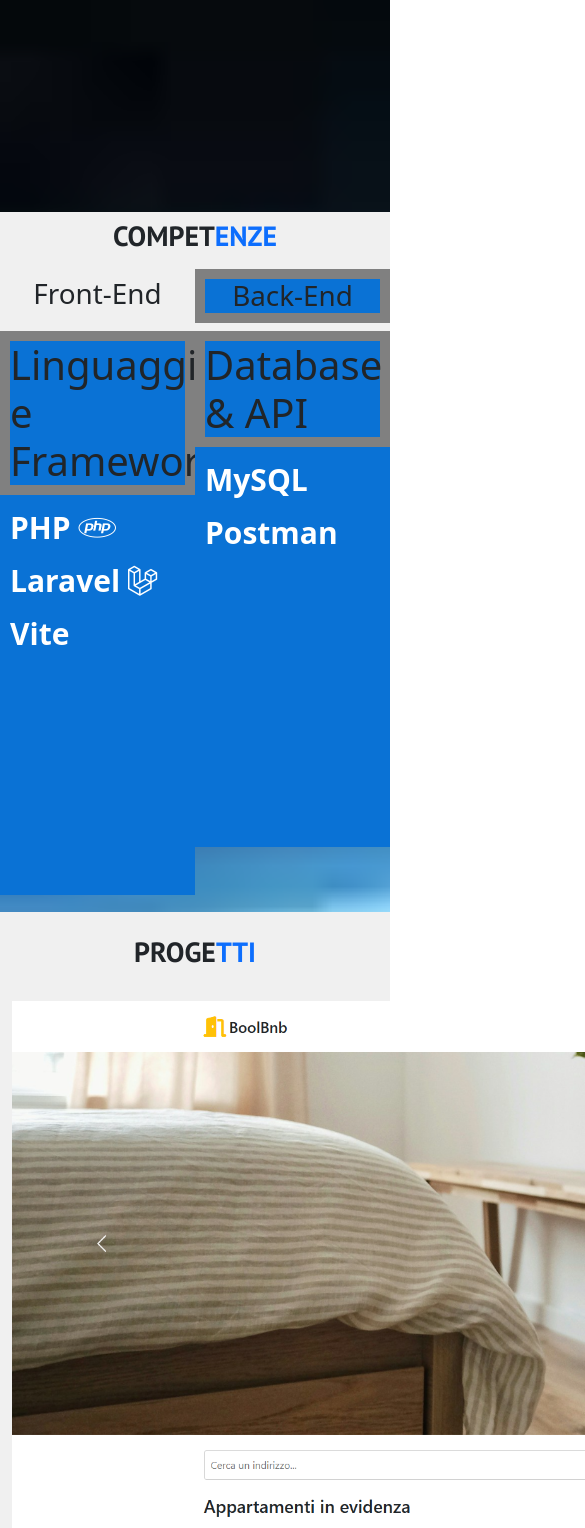
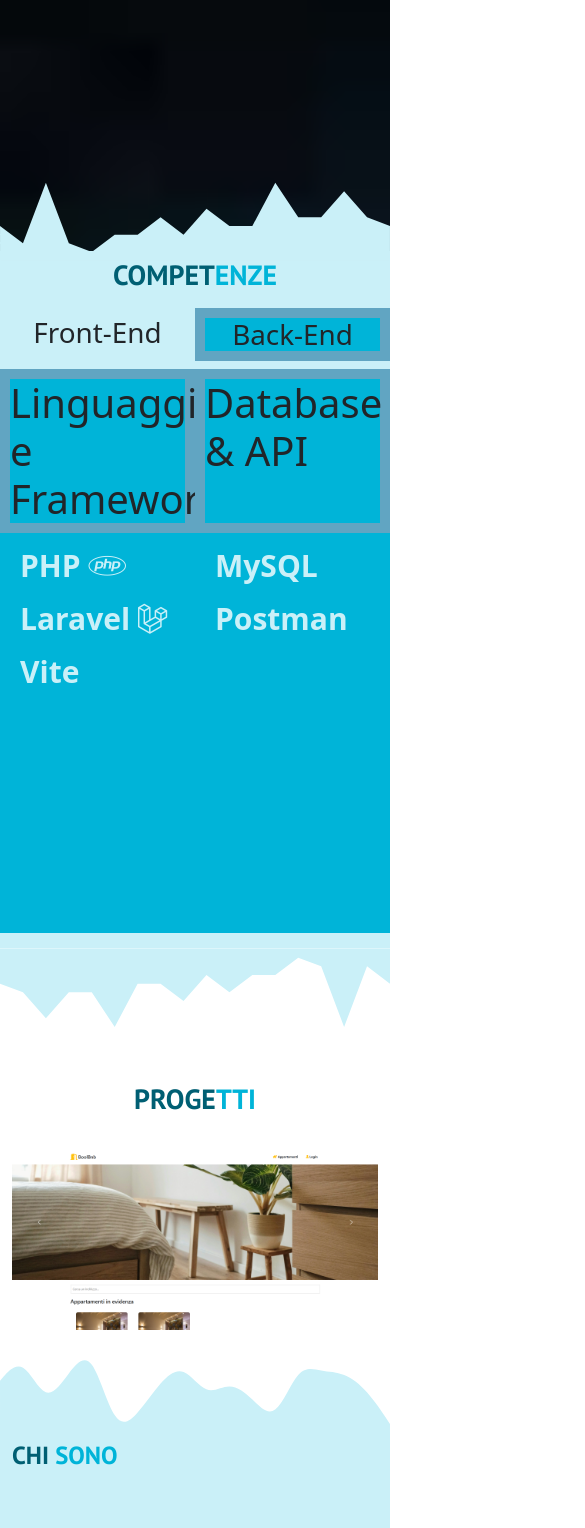
Before and after one commit to claudiopatti/Portfolio, a Vue app: page / in a window 390 px wide. Shown: the part 432-1960 px from the top of the page, 585 px wide, since content can reach past the window. Built offline with nearby package versions, Linux system fonts and the light colour scheme; a web font is replaced by a local one.

Commit message:
migliorie responsive e main

```diff
--- a/src/components/MainApp.vue
+++ b/src/components/MainApp.vue
@@ -35,15 +35,21 @@ export default {
     </div>
 </div>
 
-<div class="container pt-5 Second-main" id="second-main">
+<svg xmlns="http://www.w3.org/2000/svg" viewBox="0 0 1440 320" class="image-up-layout-competenze"><path fill="#CAF0F8" fill-opacity="1" d="M0,192L84.7,256L169.4,32L254.1,256L338.8,288L423.5,224L508.2,224L592.9,160L677.6,224L762.4,128L847.1,192L931.8,192L1016.5,32L1101.2,160L1185.9,160L1270.6,64L1355.3,160L1440,192L1440,320L1355.3,320L1270.6,320L1185.9,320L1101.2,320L1016.5,320L931.8,320L847.1,320L762.4,320L677.6,320L592.9,320L508.2,320L423.5,320L338.8,320L254.1,320L169.4,320L84.7,320L0,320Z"></path></svg>
+
+<div class="Second-main" id="second-main">
+
+    <div class="row g-0">
+        <div class="col column-Skills px-0">
+
+            <h1 class="text-center py-2 pt-sans-bold">COMPET<span class="text-title">ENZE</span>  </h1>
+
+            <div class="container pb-3">
+
                 <div class="row">
-        <div class="col column-Skills">
+                    <div @click="changeSkillFront()" class="col-6 ">
 
-            <h1 class="text-center py-2 pt-sans-bold">COMPET<span class="text-primary">ENZE</span>  </h1>
-            <div class="row">
-                <div @click="changeSkillFront()" class="col-6">
-
-                    <h2 v-if="this.change_skill == true" class="text-center fs-1 pt-2">Front-End</h2>
+                        <h2 v-if="this.change_skill == true" class="text-center fs-1 pt-2 button-skill-without-click">Front-End</h2>
                         <h2 v-else-if="this.change_skill == false" class="text-center fs-1 button-skill-click">Front-End</h2>
 
 
@@ -51,17 +57,20 @@ export default {
 
                     <div @click="changeSkillBack()" class="col-6">
 
-                    <h2 v-if="this.change_skill == false" class="text-center fs-1 pt-2">Back-End</h2>
+                        <h2 v-if="this.change_skill == false" class="text-center fs-1 pt-2 button-skill-without-click">Back-End</h2>
                         <h2 v-else-if="this.change_skill == true" class="text-center fs-1 button-skill-click">Back-End</h2>
 
                     </div>
                 </div>
 
-            <div v-if="this.change_skill == false" class="row">
+                <div v-if="this.change_skill == false" class="row container-title-skill">
 
                     <div class="col p-0">
+                        <div>
+                            <h3 class="title-skill">Linguaggi e Framework</h3>
 
-                    <h3 class="title-skill">Linguaggi e Framework</h3>
+                        </div>
+
 
                         <div class="container-name-skill">
                             <div  v-for="skill in store.skills" :key="skill.id">
@@ -76,10 +85,28 @@ export default {
 
                 </div>
 
-            <div v-else-if="this.change_skill == true" class="row" >
+                <div v-else-if="this.change_skill == true" class="" >
+
+                    <div class="row container-title-skill">
+
                         <div class="col-6">
 
                             <h3 class="title-skill skill-back">Linguaggi e Framework</h3>
+
+                        </div>
+
+                        <div class="col-6">
+
+                            <h3 class="title-skill">Database & API</h3>
+
+                        </div>
+
+                    </div>
+
+                    <div class="row">
+                        <div class="col-6">
+
+                            <!-- <h3 class="title-skill skill-back">Linguaggi e Framework</h3> -->
 
                             <div class="container-name-skill">
                                 <div class="" v-for="skill in store.skills" :key="skill.id">
@@ -93,7 +120,7 @@ export default {
 
                         <div class="col-6">
 
-                    <h3 class="title-skill">Database & API</h3>
+                            <!-- <h3 class="title-skill">Database & API</h3> -->
 
                             <div class="container-name-skill">
                                 <div class="" v-for="skill in store.skills" :key="skill.id">
@@ -106,17 +133,7 @@ export default {
                         </div>
 
                     </div>
-        </div>
-    </div>
-</div>
 
-<div class="container pt-5 Third-main" id="third-main">
-    <div class="row">
-        <div class="col column-project">
-            <h1 class="py-4 text-center pt-sans-bold">PROGE<span class="text-primary">TTI</span></h1>
-
-            <div class="row card-project">
-                <img class="px-0" src="../assets/immagine di Boolbnb.png" alt="Immagine-Boolbnb">
 
                 </div>
 
@@ -124,12 +141,41 @@ export default {
         </div>
     </div>
 
-<div class="container pt-5 Quarter-main" id="quarter-main">
-    <div class="row">
+</div>
+
+<svg xmlns="http://www.w3.org/2000/svg" viewBox="0 0 1440 320" class="image-down-layout-competenze"><path fill="#CAF0F8" fill-opacity="1" d="M0,192L84.7,256L169.4,32L254.1,256L338.8,288L423.5,224L508.2,224L592.9,160L677.6,224L762.4,128L847.1,192L931.8,192L1016.5,32L1101.2,160L1185.9,160L1270.6,64L1355.3,160L1440,192L1440,320L1355.3,320L1270.6,320L1185.9,320L1101.2,320L1016.5,320L931.8,320L847.1,320L762.4,320L677.6,320L592.9,320L508.2,320L423.5,320L338.8,320L254.1,320L169.4,320L84.7,320L0,320Z"></path></svg>
+
+<div class="Third-main pt-1" id="third-main">
+    <div class="row g-0">
+        <div class="col column-project">
+            <h1 class="py-4 text-center pt-sans-bold">PROGE<span class="text-title">TTI</span></h1>
+
+            <div class="container">
+
+                <div class="row card-project">
+
+                    <img class="px-0" src="../assets/immagine di Boolbnb.png" alt="Immagine-Boolbnb">
+
+                </div>
+
+            </div>
+
+
+        </div>
+    </div>
+</div>
+
+<svg xmlns="http://www.w3.org/2000/svg" viewBox="0 0 1440 320" class="image-up-layout-chisono"><path fill="#CAF0F8" fill-opacity="1" d="M0,128L14.1,112C28.2,96,56,64,85,80C112.9,96,141,160,169,170.7C197.6,181,226,139,254,101.3C282.4,64,311,32,339,69.3C367.1,107,395,213,424,256C451.8,299,480,277,508,245.3C536.5,213,565,171,593,138.7C621.2,107,649,85,678,96C705.9,107,734,149,762,160C790.6,171,819,149,847,149.3C875.3,149,904,171,932,197.3C960,224,988,256,1016,234.7C1044.7,213,1073,139,1101,106.7C1129.4,75,1158,85,1186,90.7C1214.1,96,1242,96,1271,106.7C1298.8,117,1327,139,1355,170.7C1383.5,203,1412,245,1426,266.7L1440,288L1440,320L1425.9,320C1411.8,320,1384,320,1355,320C1327.1,320,1299,320,1271,320C1242.4,320,1214,320,1186,320C1157.6,320,1129,320,1101,320C1072.9,320,1045,320,1016,320C988.2,320,960,320,932,320C903.5,320,875,320,847,320C818.8,320,791,320,762,320C734.1,320,706,320,678,320C649.4,320,621,320,593,320C564.7,320,536,320,508,320C480,320,452,320,424,320C395.3,320,367,320,339,320C310.6,320,282,320,254,320C225.9,320,198,320,169,320C141.2,320,113,320,85,320C56.5,320,28,320,14,320L0,320Z"></path></svg>
+
+<div class="Quarter-main" id="quarter-main">
+    <div class="row g-0">
         <div class="col column-about">
-            <h2 class="py-4 pt-sans-bold">CHI <span class="text-primary">SONO</span></h2>
+            <div class="container">
+
+                <h2 class="py-4 pt-sans-bold">CHI <span class="text-title">SONO</span></h2>
 
                 <div>
+
                     <p class="description-design">
                         Buongiorno, Mi presento sono Claudio Patti. <br>
                         Sono un junior web developer che ha alle spalle ha varie esperienze lavorative in
@@ -151,22 +197,26 @@ export default {
                 </div>
 
             </div>
+
+        </div>
     </div>
 </div>
 
+<svg xmlns="http://www.w3.org/2000/svg" viewBox="0 0 1440 320" class="image-down-layout-chisono"><path fill="#CAF0F8" fill-opacity="1" d="M0,128L14.1,112C28.2,96,56,64,85,80C112.9,96,141,160,169,170.7C197.6,181,226,139,254,101.3C282.4,64,311,32,339,69.3C367.1,107,395,213,424,256C451.8,299,480,277,508,245.3C536.5,213,565,171,593,138.7C621.2,107,649,85,678,96C705.9,107,734,149,762,160C790.6,171,819,149,847,149.3C875.3,149,904,171,932,197.3C960,224,988,256,1016,234.7C1044.7,213,1073,139,1101,106.7C1129.4,75,1158,85,1186,90.7C1214.1,96,1242,96,1271,106.7C1298.8,117,1327,139,1355,170.7C1383.5,203,1412,245,1426,266.7L1440,288L1440,320L1425.9,320C1411.8,320,1384,320,1355,320C1327.1,320,1299,320,1271,320C1242.4,320,1214,320,1186,320C1157.6,320,1129,320,1101,320C1072.9,320,1045,320,1016,320C988.2,320,960,320,932,320C903.5,320,875,320,847,320C818.8,320,791,320,762,320C734.1,320,706,320,678,320C649.4,320,621,320,593,320C564.7,320,536,320,508,320C480,320,452,320,424,320C395.3,320,367,320,339,320C310.6,320,282,320,254,320C225.9,320,198,320,169,320C141.2,320,113,320,85,320C56.5,320,28,320,14,320L0,320Z"></path></svg>
+
 <div class="container py-5  Fifth-main " id="fifth-main">
 
-    <div class="row ">
+    <div class="row g-0 ">
         <div class="col column-contact  ">
-            <h1 class="py-4 d-flex justify-content-center pt-sans-bold">CONTA <span class="text-primary">TTI</span></h1>
+            <h1 class="py-4 d-flex justify-content-center pt-sans-bold">CONTA <span class="text-title">TTI</span></h1>
 
 
             <div class="d-flex justify-content-center">
                 <i class="fa-solid fa-share-nodes icon-contact"></i>
             </div>
 
-            <div class="py-4">
-                <p class="d-flex justify-content-center fs-2">
+            <div class="py-4 w-100">
+                <p class="d-flex justify-content-center fs-2 w-100">
                     <i class="fa-solid fa-envelope pt-2 pe-2"></i> Email: claudiopatti1997@gmail.com
                 </p>
                 <p class="d-flex justify-content-center fs-2">
@@ -190,52 +240,68 @@ export default {
 }
 
 .Second-main{
-    height: 700px;
+    height: 100%;
 }
 
-.Second-main, .Third-main, .Quarter-main {
-    // height: 500px;
+.Second-main, .Quarter-main {
+    height: 100%;
     width: 100%;
     cursor: pointer;
     // margin-top: 30px;
 
     .column-Skills{
-        background-color: #f0f0f0;
-        height: 600px;
+        background-color: #CAF0F8;
+        height: 100%;
+        width: 100%;
         .col-6, .col {
             padding: 0;
             // height: 100%;
             & .container-name-skill{
                 height: 400px;
-                padding-left: 10px;
+                padding-left: 20px;
                 padding-top: 10px;
-                background-color: #0a72d5;
-                color: white;
+                background-color: #00B4D8;
+                color: #CAF0F8;
                 font-size: 30px;
                 font-weight: bold;
             }
             .button-skill-click {
-                border: 10px solid grey;
-                background-color: #0a72d5;
+                border: 10px solid #61a5c2;
+                background-color: #00B4D8;
+
+            }
+
+            .button-skill-without-click {
+                padding-bottom: 12px;
+
+                &:hover {
+                    background-color: rgba(0, 150, 199, $alpha: 0.3);
+                    height: 100%;
+                    // margin-bottom: 16px;
+
+                    // opacity: 20%;
+                }
+
             }
         }
     }
 
-    .column-project{
-        background-color: #f0f0f0;
-        height: 800px;
+    // .column-project{
+    //     background-color: #CAF0F8;
+    //     height: 100%;
+    //     padding-bottom: 20px;
 
-        .card-project {
-            width: 1200px;
-            height: 600px;
-            margin: 0px auto;
-            background-color: #0a72d5;
-        }
-    }
+    //     .card-project {
+    //         width: 100%;
+    //         height: 100%;
+    //         margin: 0px auto;
+    //         background-color: #00B4D8;
+    //     }
+    // }
 
     .column-about {
-        background-color: #f0f0f0;
-        height: 800px;
+        background-color: #CAF0F8;
+        height: 100%;
 
         .description-design{
             padding: 20px;
@@ -251,26 +317,81 @@ export default {
     }
 }
 
+.Third-main {
+    background-color: white;
+    translate: 0 -1px;
+
+    .column-project{
+        background-color: white;
+        height: 100%;
+        padding-bottom: 20px;
+        translate: 0 20px;
+
+        .card-project {
+            width: 100%;
+            height: 100%;
+            margin: 0px auto;
+            background-color: #00B4D8;
+        }
+    }
+}
+
 .Fifth-main{
+    width: 100%;
 
     .icon-contact{
-        font-size: 500px;
-        color: #0a72d5;
+        font-size: 200px;
+        color: #0096C7;
     }
 
     .column-contact {
-        background-color: #f0f0f0;
-        // height: 800px;
+        background-color: #CAF0F8;
+        height: 100%;
+        width: 100%;
     }
 }
 
+.container-title-skill {
+    height: 100%;
+
+
     .title-skill {
         font-size: 40px;
-    background-color: #0a72d5;
-    border: 10px solid grey;
+        background-color: #00B4D8;
+        border: 10px solid #61a5c2;
         margin-bottom: 0;
+        height: 100%;
+
+    }
+}
+
+.text-title {
+    color: #00B4D8;
+}
+
+.pt-sans-bold {
+    color: #005f73;
+}
+
+.image-up-layout-competenze {
+    transform: translateY(10px);
+}
+
+.image-down-layout-competenze {
+    // transform: translateY(-10px);
+    transform: rotate(180deg);
+    background-color: white;
+}
+
+.image-up-layout-chisono {
+    transform: translateY(15px);
+    background-color: white;
 
 }
 
+.image-down-layout-chisono {
+    transform: rotate(180deg);
+    background-color: white;
+}
 
 </style>
```
Lines whose indentation alone changed are shown as unchanged.
